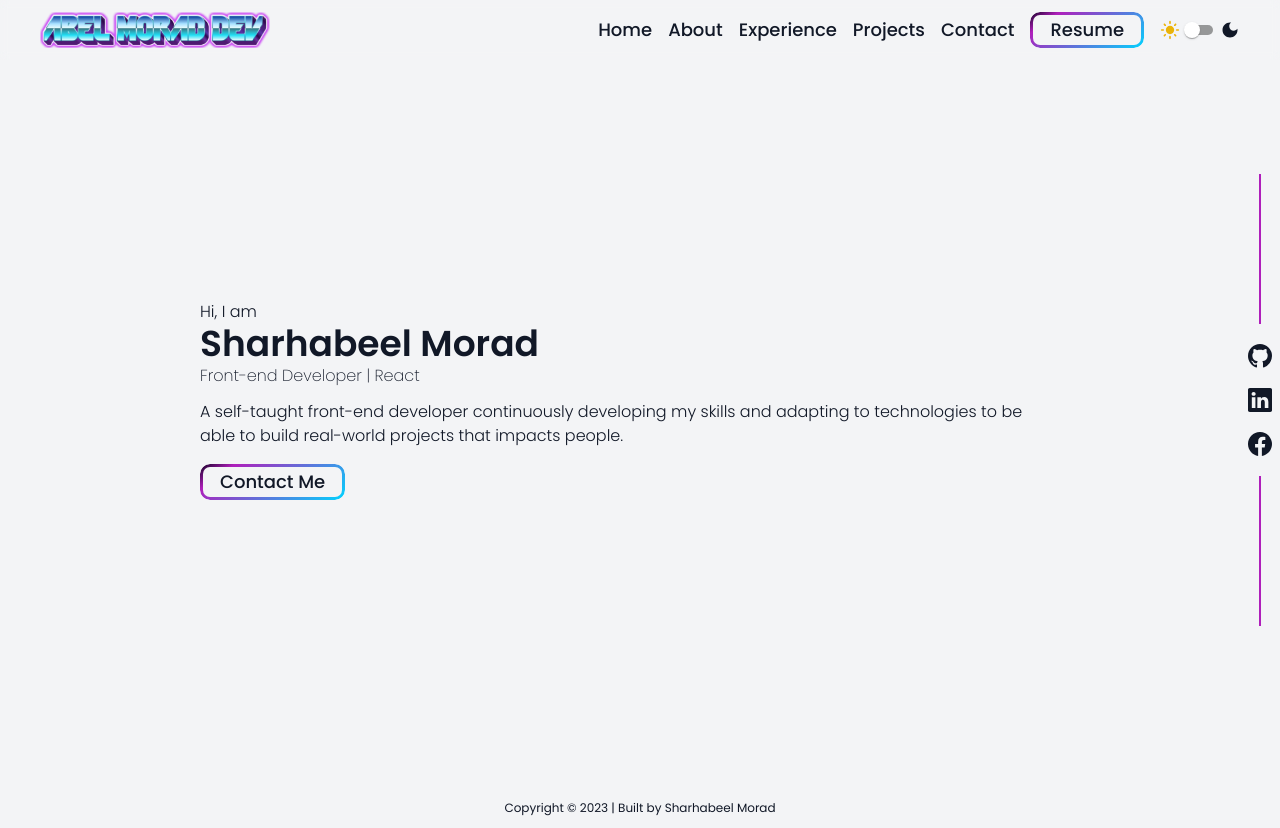
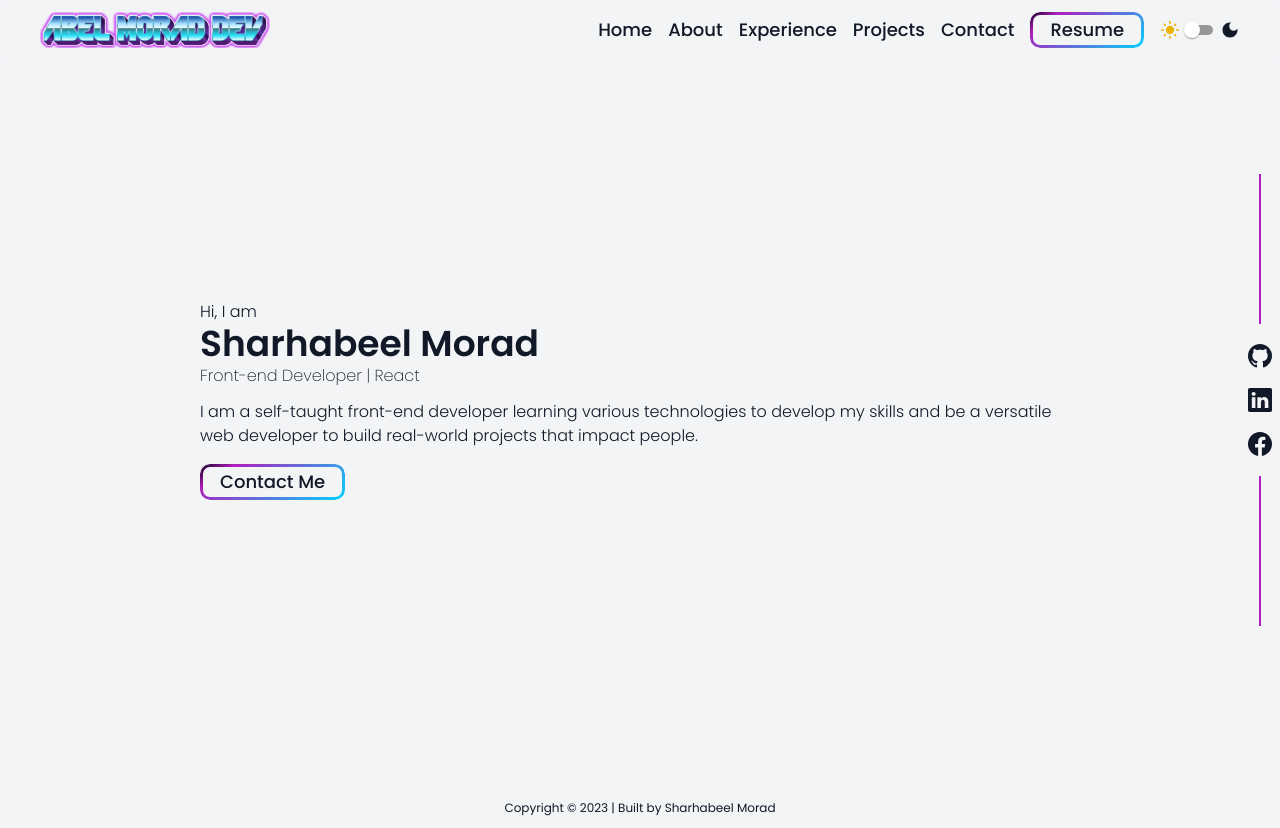
Before and after one commit to abelmorad/abel-morad, a React (Vite) app: page / in a window 1280 px wide. Built offline with nearby package versions, Linux system fonts and the light colour scheme.

Commit message:
Style: update

```diff
--- a/src/pages/Landing.tsx
+++ b/src/pages/Landing.tsx
@@ -10,9 +10,9 @@ function Landing() {
           <h1 className="text-4xl font-semibold">Sharhabeel Morad</h1>
           <p className="font-extralight">Front-end Developer | React </p>
           <p className="mt-3 font-light">
-            A self-taught front-end developer continuously developing my skills
-            and adapting to technologies to be able to build real-world projects
-            that impacts people.
+            I am a self-taught front-end developer learning various technologies
+            to develop my skills and be a versatile web developer to build
+            real-world projects that impact people.
           </p>
           <Link
             to="/"
```
